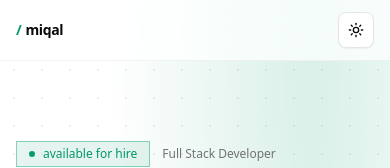
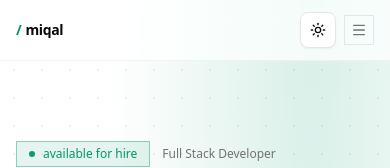
Before and after one commit to michqo/portfolio, a Next.js app: page / in a window 390 px wide. Shown: the top 168 px of the page. Built offline with nearby package versions, Linux system fonts and the light colour scheme.

Commit message:
fix: usable nav on mobile

```diff
--- a/components/nav-bar.tsx
+++ b/components/nav-bar.tsx
@@ -1,4 +1,8 @@
+"use client";
+
+import { useState } from "react";
 import Link from "next/link";
+import { Menu, X } from "lucide-react";
 import { ThemeToggle } from "@/components/ui/theme-toggle";
 
 const navLinks = [
@@ -10,9 +14,11 @@ const navLinks = [
 ];
 
 export function NavBar() {
+  const [open, setOpen] = useState(false);
+
   return (
-    <header className="sticky top-0 z-50 flex w-full justify-center border-b border-border/50 bg-background/70 px-4 py-3 backdrop-blur-md sm:px-8">
-      <div className="flex w-full max-w-7xl items-center justify-between font-mono text-sm">
+    <header className="sticky top-0 z-50 w-full border-b border-border/50 bg-background/70 backdrop-blur-md">
+      <div className="mx-auto flex max-w-7xl items-center justify-between px-4 py-3 font-mono text-sm sm:px-8">
         <Link
           href="/"
           className="group flex items-center gap-1 font-bold tracking-tight"
@@ -21,6 +27,7 @@ export function NavBar() {
           <span className="transition-colors group-hover:text-primary">miqal</span>
         </Link>
 
+        {/* Desktop nav */}
         <nav className="hidden items-center gap-1 sm:flex">
           {navLinks.map(({ href, label }) => (
             <Link
@@ -33,10 +40,35 @@ export function NavBar() {
           ))}
         </nav>
 
-        <div className="flex items-center gap-4">
+        <div className="flex items-center gap-2">
           <ThemeToggle />
+          {/* Hamburger — mobile only */}
+          <button
+            onClick={() => setOpen((o) => !o)}
+            className="border border-border p-1.5 text-muted-foreground transition-colors hover:border-primary hover:text-primary sm:hidden"
+            aria-label="Toggle menu"
+          >
+            {open ? <X className="h-4 w-4" /> : <Menu className="h-4 w-4" />}
+          </button>
         </div>
       </div>
+
+      {/* Mobile menu */}
+      {open && (
+        <nav className="border-t border-border/50 bg-background/95 px-4 py-2 font-mono sm:hidden">
+          {navLinks.map(({ href, label }) => (
+            <Link
+              key={href}
+              href={href}
+              onClick={() => setOpen(false)}
+              className="flex w-full border-b border-border/30 py-3 text-sm text-muted-foreground transition-colors last:border-0 hover:text-primary"
+            >
+              <span className="text-primary/50 mr-2">›</span>
+              {label}
+            </Link>
+          ))}
+        </nav>
+      )}
     </header>
   );
 }
```
